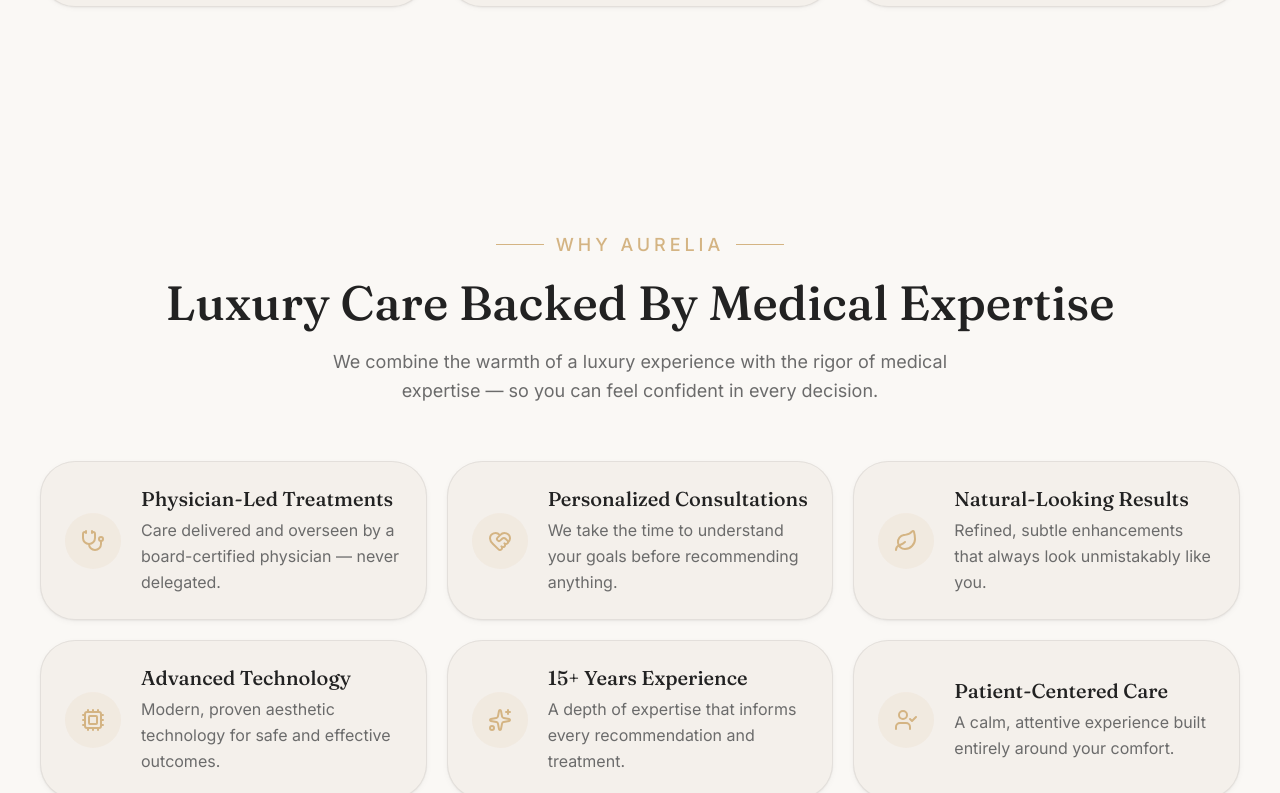
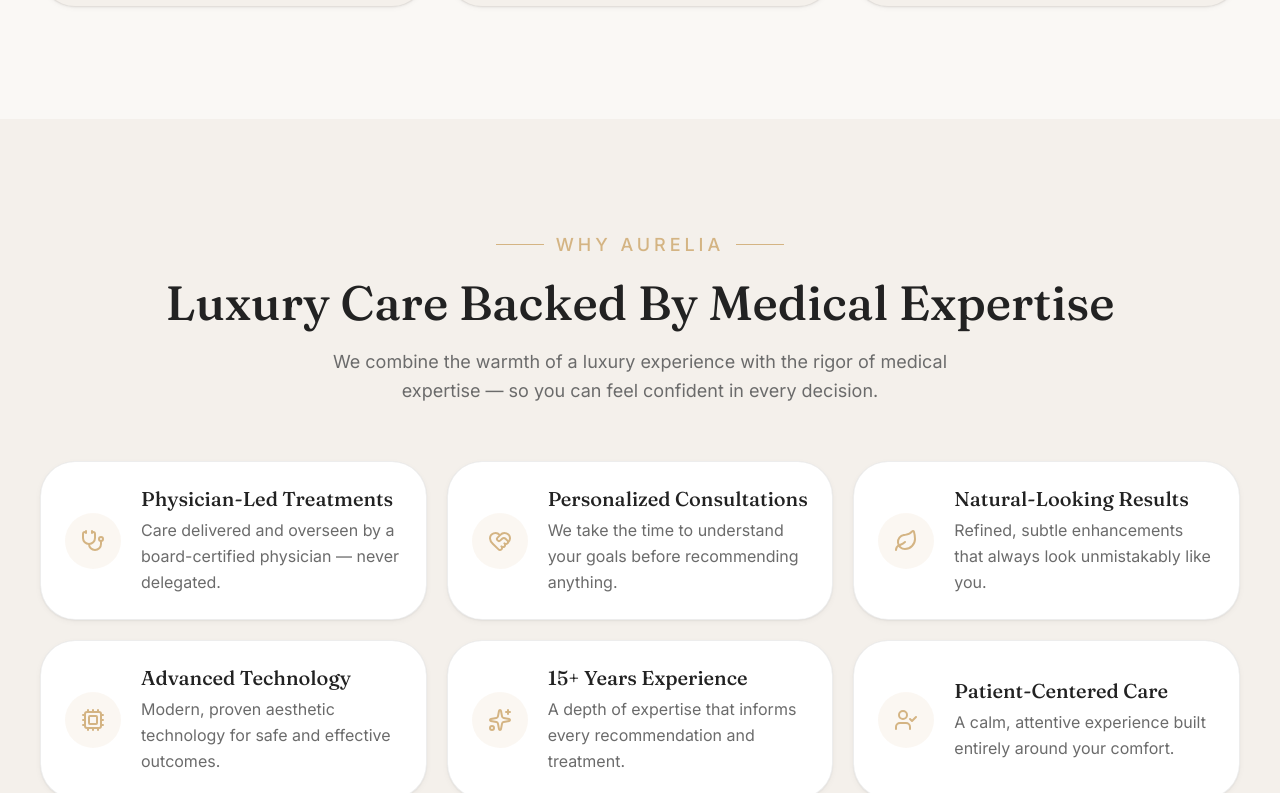
Before and after one commit to krishdebbarma72-arch/Aurelia-med-spa, a Next.js app: page / in a window 1280 px wide. Shown: the part 5911-6704 px from the top of the page. Built offline with nearby package versions, Linux system fonts and the light colour scheme; no server answers.

Commit message:
Update why-choose-us.tsx

```diff
--- a/components/sections/why-choose-us.tsx
+++ b/components/sections/why-choose-us.tsx
@@ -43,7 +43,7 @@ const trustCards = [
 ]
 export function WhyChooseUs() {
   return (
-    <section className="bg-background px-5 py-14 sm:px-8 sm:py-20 lg:py-28">
+    <section className="bg-secondary px-5 py-14 sm:px-8 sm:py-20 lg:py-28">
       <div className="mx-auto max-w-[1200px]">
         <Reveal stagger className="text-center">
           <RevealItem>
@@ -73,7 +73,7 @@ export function WhyChooseUs() {
               <RevealItem
                 key={card.title}
                 as="article"
-                className="flex items-center gap-3 rounded-2xl border border-border bg-secondary p-3 shadow-[0_0_1px_rgba(0,0,0,0.04),0_1px_2px_rgba(0,0,0,0.06),0_2px_6px_rgba(0,0,0,0.04)] sm:gap-5 sm:rounded-3xl sm:p-6"
+                className="flex items-center gap-3 rounded-2xl border border-border bg-card p-3 shadow-[0_0_1px_rgba(0,0,0,0.04),0_1px_2px_rgba(0,0,0,0.06),0_2px_6px_rgba(0,0,0,0.04)] sm:gap-5 sm:rounded-3xl sm:p-6"
               >
                 <span className="flex size-9 shrink-0 items-center justify-center rounded-xl bg-accent/10 text-accent sm:size-14 sm:rounded-2xl">
                   <Icon className="size-4 sm:size-6" />
```
